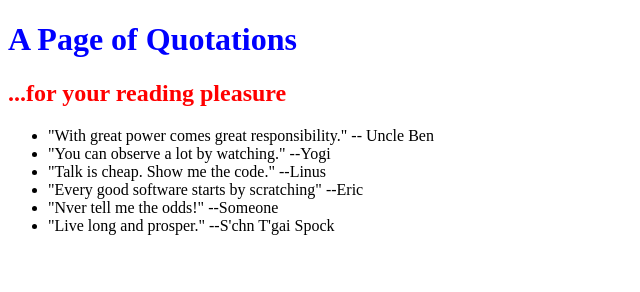
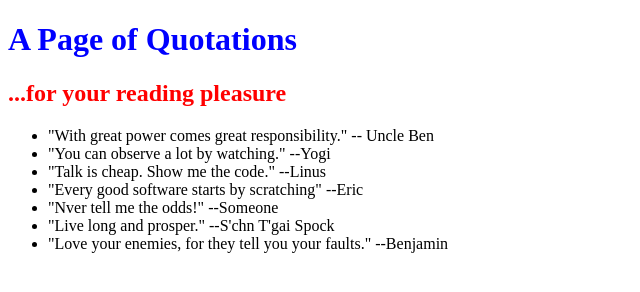
Before and after one commit to awonges/github_saprepo, a plain HTML site: page index.html in a window 1280 px wide. Shown: the whole page, without its empty margins (0-640 px from the left). Drawn offline with Linux system fonts and the light colour scheme.

Commit message:
added BenJ quote

```diff
--- a/index.html
+++ b/index.html
@@ -16,6 +16,7 @@
 			<li>"Every good software starts by scratching" --Eric</li>
 			<li>"Nver tell me the odds!" --Someone</li>
 			<li>"Live long and prosper." --S'chn T'gai Spock</li>
+			<li>"Love your enemies, for they tell you your faults." --Benjamin</li>
 		</ul>
 	</body>
 
```
